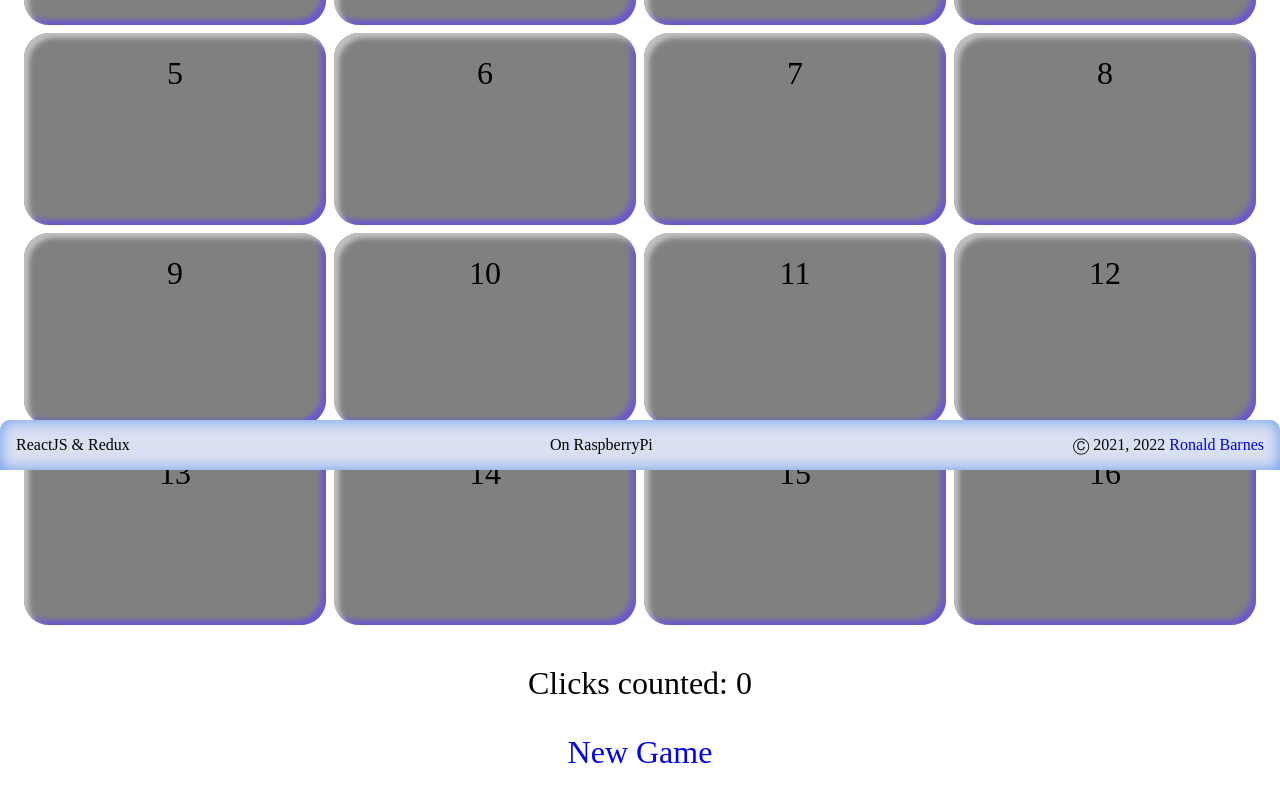
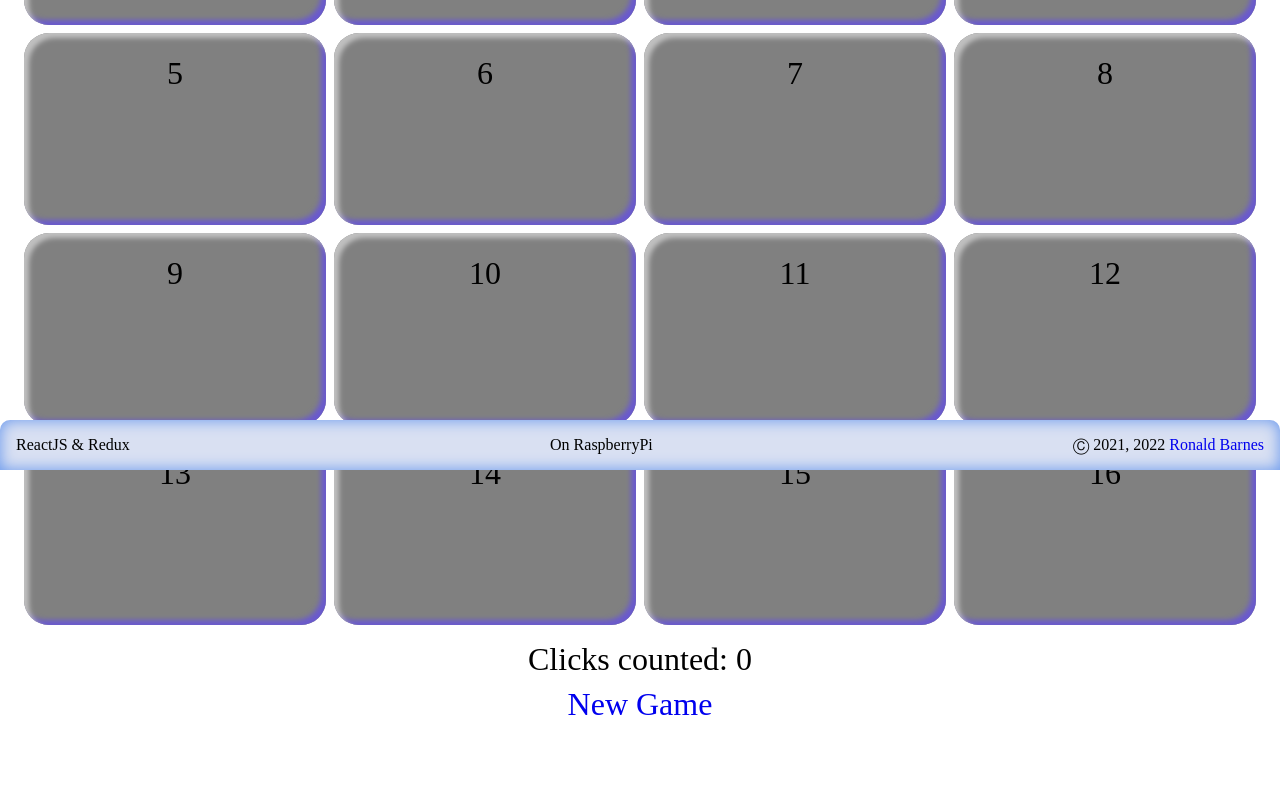
Before and after one commit to RonaldBarnes/games-using-react-redux, a React (Create React App) app: page /memory-game in a window 1280 px wide. Shown: the part 330-1132 px from the top of the page. Built offline with nearby package versions, Linux system fonts and the light colour scheme.

Commit message:
Re-styled Click Counter and 'New Game' in MemoryGame.

```diff
--- a/src/components/MemoryGame/MemoryGame.css
+++ b/src/components/MemoryGame/MemoryGame.css
@@ -74,6 +74,8 @@
 p.counter, p.new-game {
 	margin-bottom: 0;
 	font-size: 2rem;
+	/* Chrome p gets default value of 1rem */
+	margin-block-start: 0.5rem;
 	}
 a {
 	text-decoration-line: none;
```
